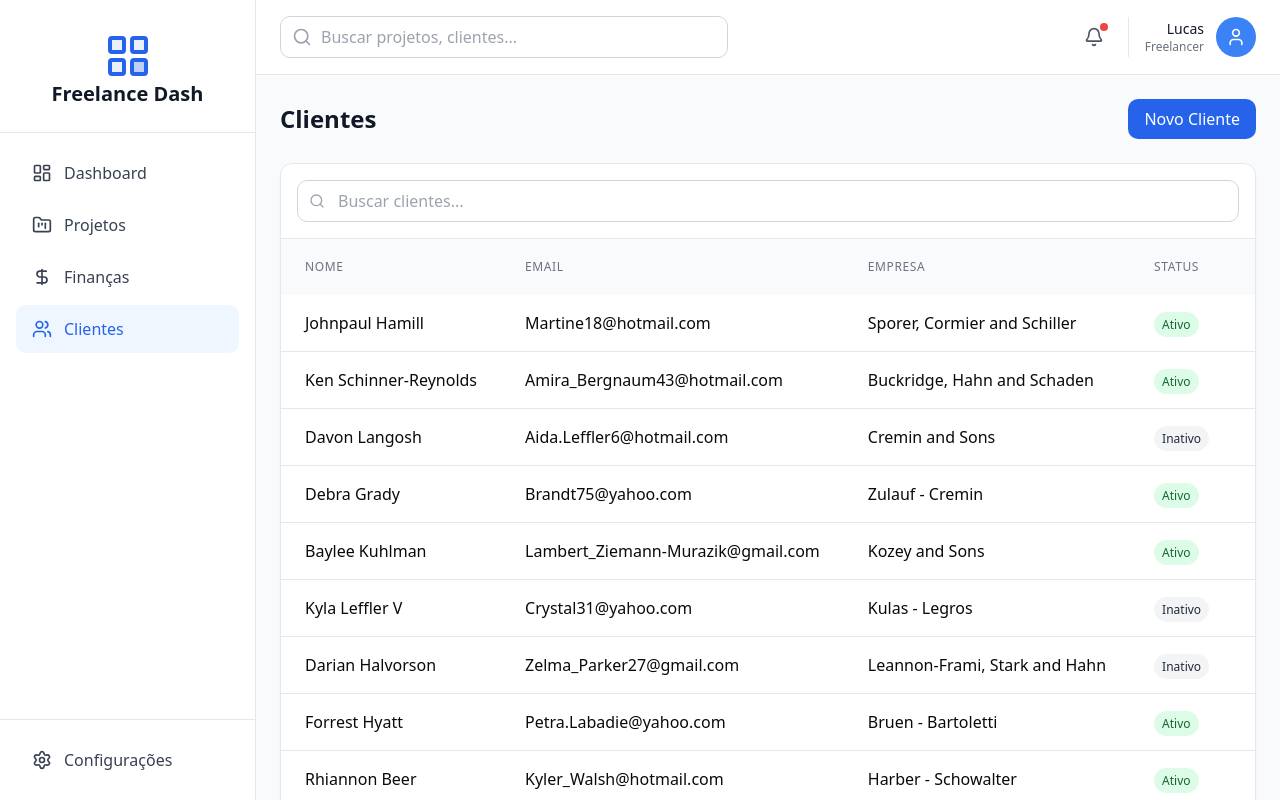
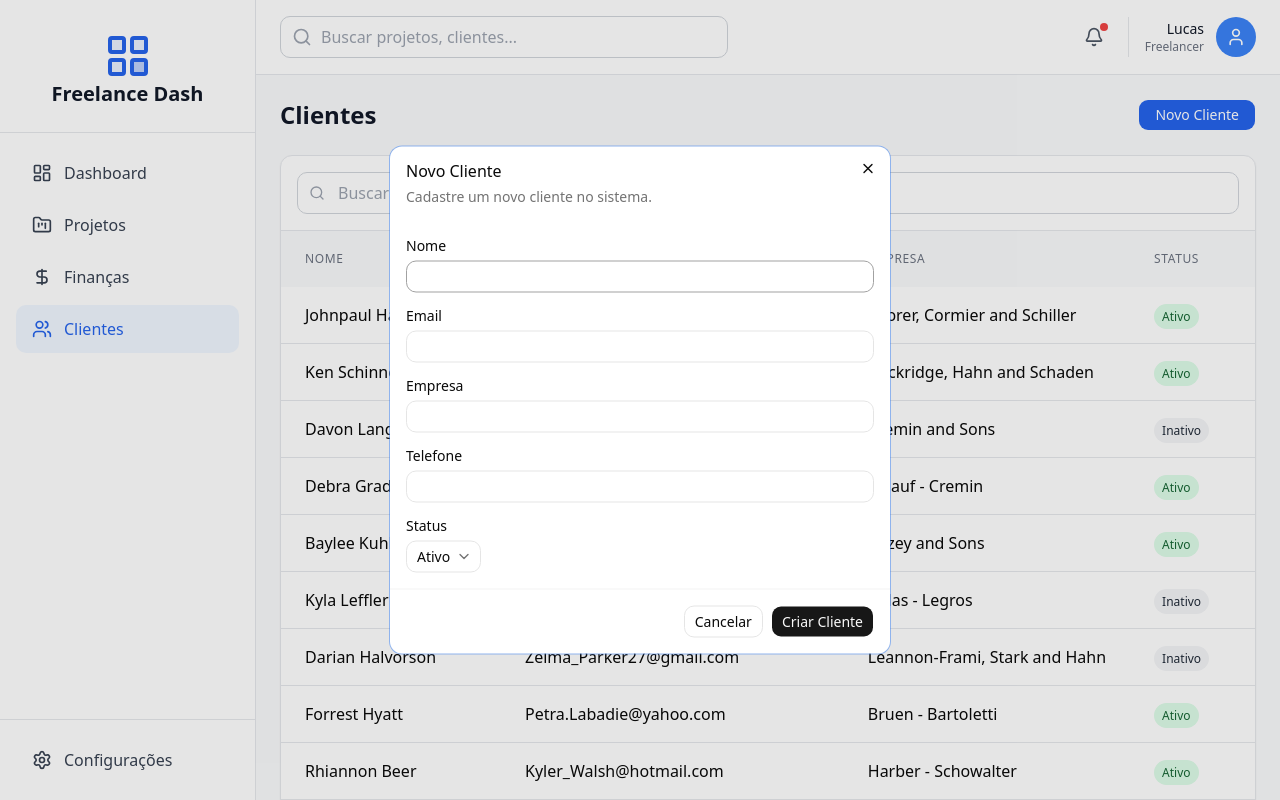
Before and after one commit to lucasumberto/freelance-dashboards, a React (Vite) app: page /clients in a window 1280 px wide. Both pictures are taken after a click on the button "Novo Cliente". Built offline with nearby package versions, Linux system fonts and the light colour scheme.

Commit message:
feat: adicionado busca por projeto e cliente no header e modal de adicionar novo cliente

```diff
--- /dev/null
+++ b/src/components/clients/NewClientDialog.tsx
@@ -0,0 +1,131 @@
+import { useState } from 'react';
+import {
+  Dialog,
+  DialogContent,
+  DialogDescription,
+  DialogFooter,
+  DialogHeader,
+  DialogTitle,
+  DialogTrigger,
+} from '../ui/dialog';
+import { Button } from '../ui/button';
+import { Input } from '../ui/input';
+import { Label } from '../ui/label';
+import { Select, SelectContent, SelectItem, SelectTrigger, SelectValue } from '../ui/select';
+import type { Client } from '../../types';
+
+interface NewClientDialogProps {
+  onClientCreated: (data: Partial<Client>) => void;
+}
+
+export default function NewClientDialog({ onClientCreated }: NewClientDialogProps) {
+  const [open, setOpen] = useState(false);
+  const [formData, setFormData] = useState({
+    name: '',
+    email: '',
+    company: '',
+    phone: '',
+    status: 'active' as Client['status'],
+  });
+
+  const handleSubmit = (e: React.FormEvent) => {
+    e.preventDefault();
+
+    const newClientData = {
+      name: formData.name,
+      email: formData.email,
+      company: formData.company || undefined,
+      phone: formData.phone || undefined,
+      status: formData.status,
+    };
+
+    onClientCreated(newClientData);
+    setOpen(false);
+    setFormData({
+      name: '',
+      email: '',
+      company: '',
+      phone: '',
+      status: 'active',
+    });
+  };
+
+  return (
+    <Dialog open={open} onOpenChange={setOpen}>
+      <DialogTrigger asChild>
+        <Button className="px-4 py-2 bg-blue-600 text-white rounded-lg hover:bg-blue-700 transition-colors">
+          Novo Cliente
+        </Button>
+      </DialogTrigger>
+      <DialogContent className="sm:max-w-[500px]">
+        <DialogHeader>
+          <DialogTitle>Novo Cliente</DialogTitle>
+          <DialogDescription>
+            Cadastre um novo cliente no sistema.
+          </DialogDescription>
+        </DialogHeader>
+        <form onSubmit={handleSubmit}>
+          <div className="grid gap-4 py-4">
+            <div className="grid gap-2">
+              <Label htmlFor="name">Nome</Label>
+              <Input
+                id="name"
+                value={formData.name}
+                onChange={(e) => setFormData({ ...formData, name: e.target.value })}
+                required
+              />
+            </div>
+            <div className="grid gap-2">
+              <Label htmlFor="email">Email</Label>
+              <Input
+                id="email"
+                type="email"
+                value={formData.email}
+                onChange={(e) => setFormData({ ...formData, email: e.target.value })}
+                required
+              />
+            </div>
+            <div className="grid gap-2">
+              <Label htmlFor="company">Empresa</Label>
+              <Input
+                id="company"
+                value={formData.company}
+                onChange={(e) => setFormData({ ...formData, company: e.target.value })}
+              />
+            </div>
+            <div className="grid gap-2">
+              <Label htmlFor="phone">Telefone</Label>
+              <Input
+                id="phone"
+                type="tel"
+                value={formData.phone}
+                onChange={(e) => setFormData({ ...formData, phone: e.target.value })}
+              />
+            </div>
+            <div className="grid gap-2">
+              <Label htmlFor="status">Status</Label>
+              <Select
+                value={formData.status}
+                onValueChange={(value) => setFormData({ ...formData, status: value as Client['status'] })}
+              >
+                <SelectTrigger>
+                  <SelectValue />
+                </SelectTrigger>
+                <SelectContent>
+                  <SelectItem value="active">Ativo</SelectItem>
+                  <SelectItem value="inactive">Inativo</SelectItem>
+                </SelectContent>
+              </Select>
+            </div>
+          </div>
+          <DialogFooter>
+            <Button type="button" variant="outline" onClick={() => setOpen(false)}>
+              Cancelar
+            </Button>
+            <Button type="submit">Criar Cliente</Button>
+          </DialogFooter>
+        </form>
+      </DialogContent>
+    </Dialog>
+  );
+}
--- a/src/components/layout/Header.tsx
+++ b/src/components/layout/Header.tsx
@@ -1,6 +1,25 @@
+import { useState } from 'react';
+import { useNavigate } from 'react-router-dom';
 import { Bell, Search, User } from 'lucide-react';
+import { useProjects } from '../../hooks/useProjects';
 
 export default function Header() {
+  const navigate = useNavigate();
+  const { projects } = useProjects();
+  const [searchQuery, setSearchQuery] = useState('');
+  const [showResults, setShowResults] = useState(false);
+
+  const filteredProjects = projects.filter(project =>
+    project.name.toLowerCase().includes(searchQuery.toLowerCase()) ||
+    project.client.toLowerCase().includes(searchQuery.toLowerCase())
+  );
+
+  const handleProjectSelect = (projectId: string) => {
+    navigate(`/projects/${projectId}`);
+    setSearchQuery('');
+    setShowResults(false);
+  };
+
   return (
     <header className="bg-white border-b border-gray-200 px-6 py-4">
       <div className="flex items-center justify-between">
@@ -10,8 +29,29 @@ export default function Header() {
             <input
               type="text"
               placeholder="Buscar projetos, clientes..."
+              value={searchQuery}
+              onChange={(e) => {
+                setSearchQuery(e.target.value);
+                setShowResults(e.target.value.length > 0);
+              }}
+              onFocus={() => setShowResults(searchQuery.length > 0)}
+              onBlur={() => setTimeout(() => setShowResults(false), 200)}
               className="w-full pl-10 pr-4 py-2 border border-gray-300 rounded-lg focus:outline-none focus:ring-2 focus:ring-blue-500 focus:border-transparent"
             />
+            {showResults && filteredProjects.length > 0 && (
+              <div className="absolute top-full left-0 right-0 mt-2 bg-white border border-gray-200 rounded-lg shadow-lg z-50 max-h-64 overflow-y-auto">
+                {filteredProjects.map((project) => (
+                  <button
+                    key={project.id}
+                    onClick={() => handleProjectSelect(project.id)}
+                    className="w-full text-left px-4 py-3 hover:bg-gray-50 border-b border-gray-100 last:border-b-0"
+                  >
+                    <p className="font-medium text-gray-900">{project.name}</p>
+                    <p className="text-sm text-gray-500">{project.client}</p>
+                  </button>
+                ))}
+              </div>
+            )}
           </div>
         </div>
         <div className="flex items-center gap-4">
--- /dev/null
+++ b/src/hooks/useClients.ts
@@ -0,0 +1,44 @@
+import { useQuery, useMutation, useQueryClient } from '@tanstack/react-query';
+import { mockHandlers } from '../api/mocks/handlers';
+import type { Client } from '../types';
+
+export function useClients() {
+  const queryClient = useQueryClient();
+
+  const { data: clients, isLoading } = useQuery({
+    queryKey: ['clients'],
+    queryFn: mockHandlers.getClients,
+  });
+
+  const createMutation = useMutation({
+    mutationFn: (_data: Partial<Client>) => Promise.resolve({} as Client),
+    onSuccess: () => {
+      queryClient.invalidateQueries({ queryKey: ['clients'] });
+    },
+  });
+
+  const updateMutation = useMutation({
+    mutationFn: (_: { id: string; data: Partial<Client> }) => Promise.resolve({} as Client),
+    onSuccess: () => {
+      queryClient.invalidateQueries({ queryKey: ['clients'] });
+    },
+  });
+
+  const deleteMutation = useMutation({
+    mutationFn: (_id: string) => Promise.resolve(),
+    onSuccess: () => {
+      queryClient.invalidateQueries({ queryKey: ['clients'] });
+    },
+  });
+
+  return {
+    clients: clients || [],
+    isLoading,
+    createClient: createMutation.mutate,
+    updateClient: updateMutation.mutate,
+    deleteClient: deleteMutation.mutate,
+    isCreating: createMutation.isPending,
+    isUpdating: updateMutation.isPending,
+    isDeleting: deleteMutation.isPending,
+  };
+}
--- a/src/pages/Clients/index.tsx
+++ b/src/pages/Clients/index.tsx
@@ -1,14 +1,11 @@
-import { useQuery } from '@tanstack/react-query';
-import { mockHandlers } from '../../api/mocks/handlers';
+import { useClients } from '../../hooks/useClients';
 import DataTable from '../../components/shared/DataTable';
 import LoadingSpinner from '../../components/shared/LoadingSpinner';
+import NewClientDialog from '../../components/clients/NewClientDialog';
 import type { Client } from '../../types';
 
 export default function Clients() {
-  const { data: clients, isLoading } = useQuery({
-    queryKey: ['clients'],
-    queryFn: mockHandlers.getClients,
-  });
+  const { clients, isLoading, createClient } = useClients();
 
   const columns = [
     {
@@ -58,9 +55,7 @@ export default function Clients() {
     <div className="space-y-6">
       <div className="flex items-center justify-between">
         <h1 className="text-2xl font-bold text-gray-900">Clientes</h1>
-        <button className="px-4 py-2 bg-blue-600 text-white rounded-lg hover:bg-blue-700 transition-colors">
-          Novo Cliente
-        </button>
+        <NewClientDialog onClientCreated={(data) => createClient(data)} />
       </div>
 
       <DataTable data={clients || []} columns={columns} searchable searchPlaceholder="Buscar clientes..." />
```
